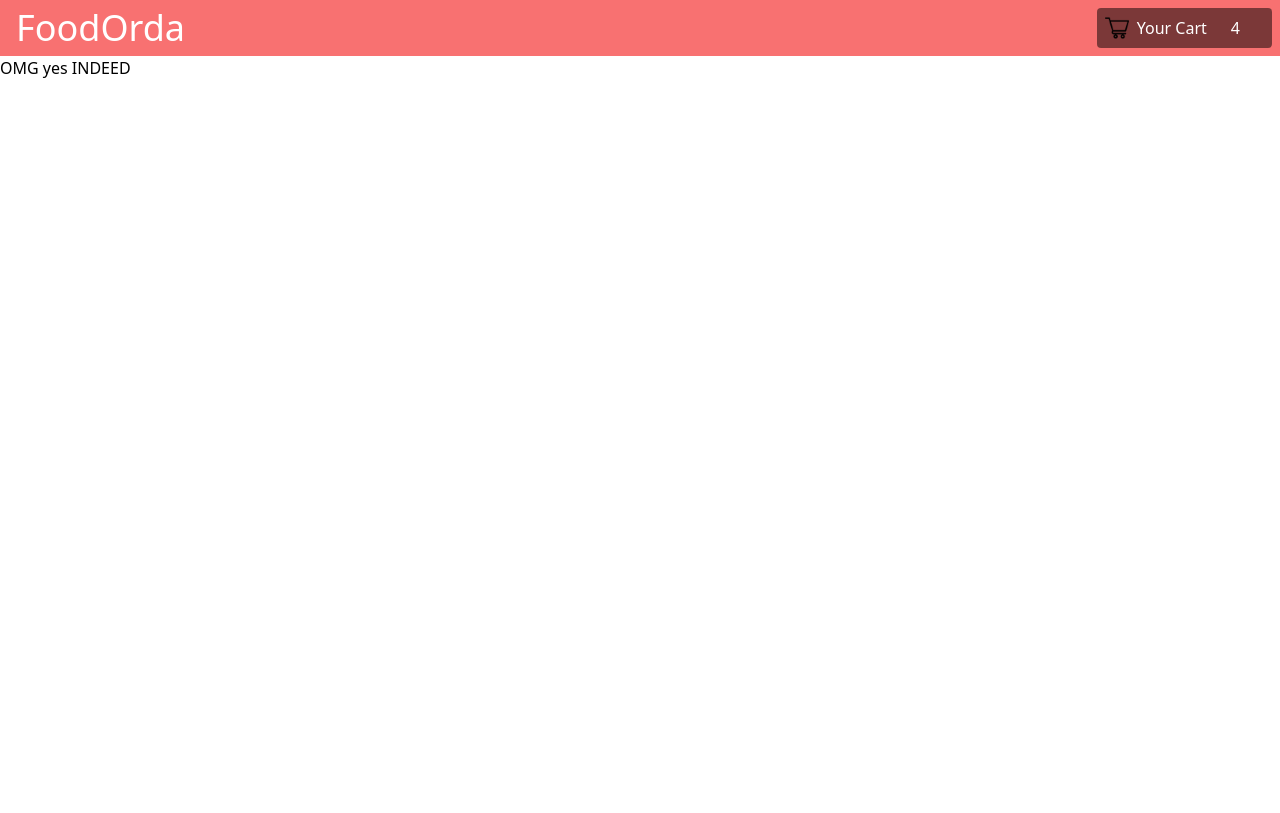
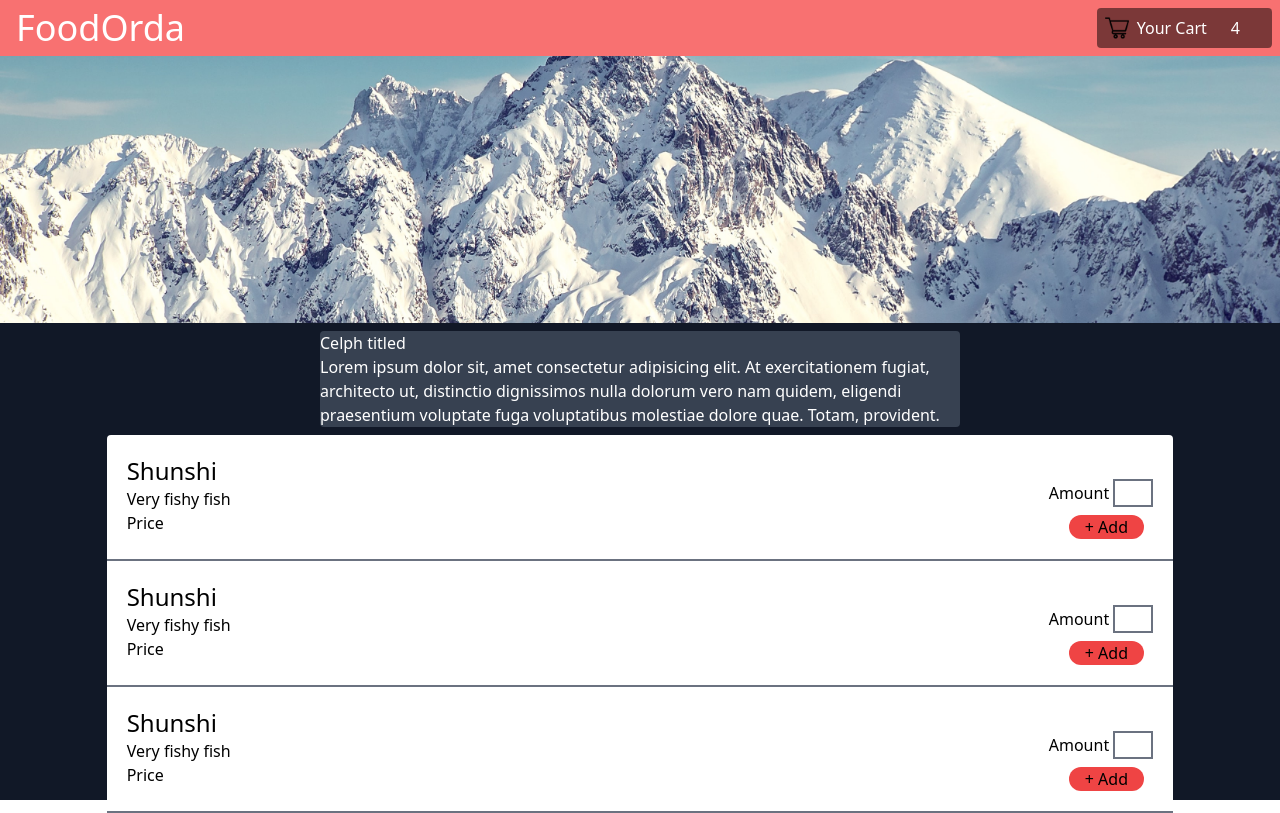
Before and after one commit to CondorW/foodOrda-pracProjRea, a React (Create React App) app: page / in a window 1280 px wide. Built offline with nearby package versions, Linux system fonts and the light colour scheme.

Commit message:
styling more or less complete

```diff
--- a/src/App.js
+++ b/src/App.js
@@ -1,11 +1,20 @@
 import { Fragment } from "react";
 import Navbar from "./Nav/Navbar";
+import alpen from "./alpen.jpg";
+import Description from "./Ui/Description";
+import Menu from "./Ui/Menu";
 
 function App() {
   return (
     <Fragment>
-      <Navbar></Navbar>
-      <h1>OMG yes INDEED</h1>
+      <div className="bg-gray-900 h-screen">
+        <Navbar></Navbar>
+        <img className="object-cover h-1/3 w-full bg-fixed z-0" src={alpen} alt="" />
+        <div className="flex flex-col">
+        <Description></Description>
+        <Menu></Menu>
+        </div>
+      </div>
     </Fragment>
   );
 }
--- a/src/Nav/Cart.js
+++ b/src/Nav/Cart.js
@@ -3,10 +3,12 @@ import cart from "./shopping-cart.png";
 
 export default function Cart() {
   return (
+    <button>
     <div className="flex bg-black bg-opacity-50 rounded p-2 m-2 text-white">
       <img className="object-scale-down h-6 pr-2"  src={cart} alt="" />
       <h1>Your Cart</h1>
       <h1 className="mx-6">4</h1>
     </div>
+    </button>
   );
 }
--- /dev/null
+++ b/src/Ui/Card.js
@@ -0,0 +1,23 @@
+export default function Card() {
+  return (
+    <div className=" px-5 py-5 border-b-2 border-gray-500 flex justify-between">
+      <div>
+        <h1 className="text-2xl">Shunshi</h1>
+        <p>Very fishy fish</p>
+        <p>Price</p>
+      </div>
+      <div className="mt-6">
+        <form action="">
+        <label htmlFor="foodAmount">Amount </label>
+          <input
+            className="border-2 border-gray-500 w-10"
+            type="number"
+            name=""
+            id="foodAmount"
+          />
+          <button className="block rounded-xl bg-red-500 px-4 mt-2 ml-5">+ Add</button>
+        </form>
+      </div>
+    </div>
+  );
+}
--- /dev/null
+++ b/src/Ui/Description.js
@@ -0,0 +1,13 @@
+export default function Description() {
+  return (
+    <div className="bg-gray-700 text-white rounded w-1/2 self-center my-2">
+      <h1>Celph titled</h1>
+      <p>
+        Lorem ipsum dolor sit, amet consectetur adipisicing elit. At
+        exercitationem fugiat, architecto ut, distinctio dignissimos nulla
+        dolorum vero nam quidem, eligendi praesentium voluptate fuga
+        voluptatibus molestiae dolore quae. Totam, provident.
+      </p>
+    </div>
+  );
+}
--- /dev/null
+++ b/src/Ui/Menu.js
@@ -0,0 +1,11 @@
+import Card from "./Card";
+import {dishData} from "../data"
+
+export default function Menu() {
+    console.log(dishData);
+  return <div className="w-10/12 self-center bg-white rounded">
+      <Card></Card>
+      <Card></Card>
+      <Card></Card>
+  </div>;
+}
--- /dev/null
+++ b/src/data.js
@@ -0,0 +1,20 @@
+export const dishData =[
+  {
+    "key": 1,
+    "dishName": "sushi",
+    "dishDescription": "Very Fishy fish",
+    "dishPrice": 29
+  },
+  {
+    "key": 2,
+    "dishName": "sushi",
+    "dishDescription": "Very Fishy fish",
+    "dishPrice": 29
+  },
+  {
+    "key": 3,
+    "dishName": "sushi",
+    "dishDescription": "Very Fishy fish",
+    "dishPrice": 29
+  }
+]
```
Also changed, not shown: src/alpen.jpg (added), 1 other file (tests, documents, lock files or other folders).
